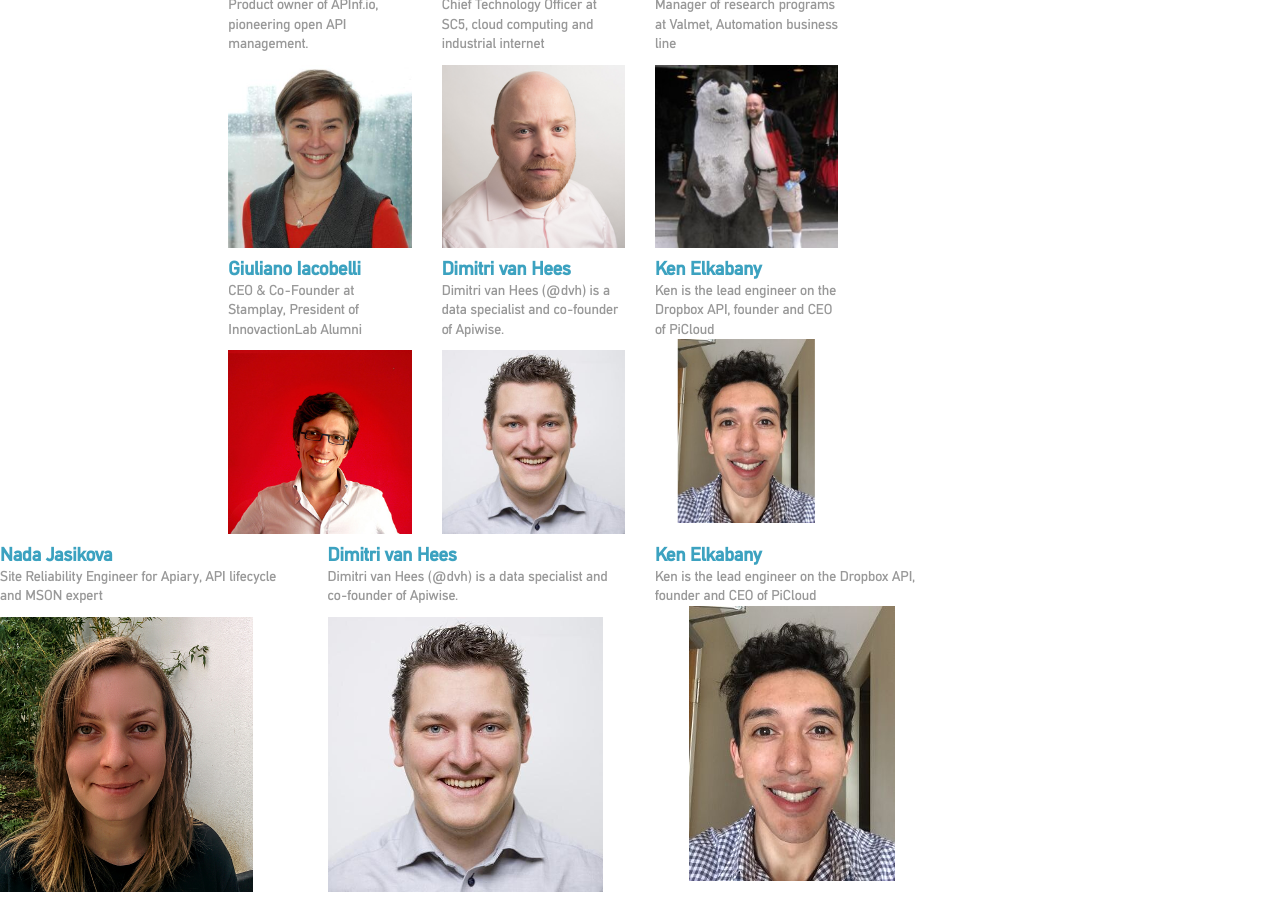
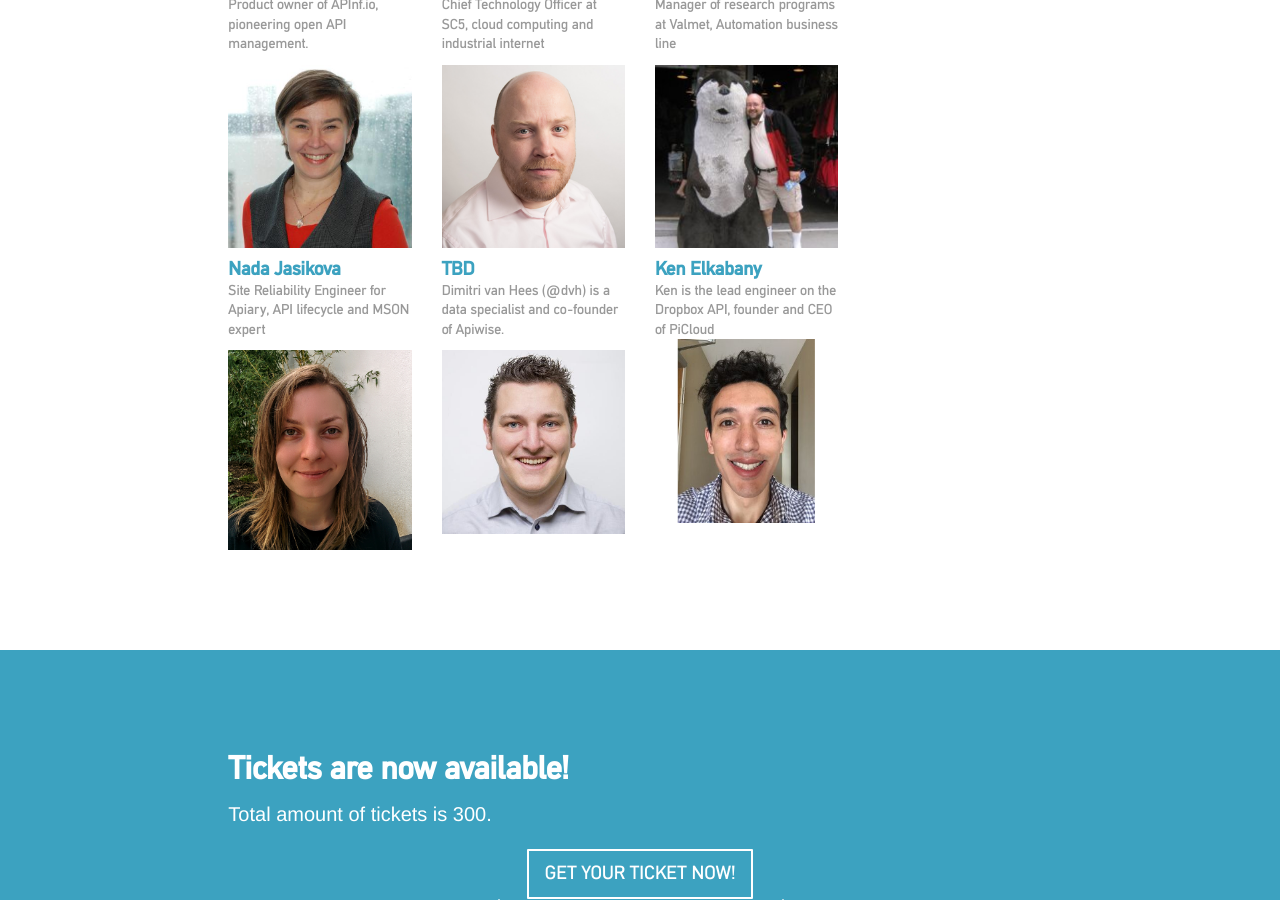
Before and after one commit to apidaysnordic/apidaysnordic.github.io, a Jekyll site: the page built from index.md, in a window 1280 px wide and 900 px high, scrolled down 5013 px. Built offline with Jekyll 4.4.1, drawn with Linux system fonts in a browser that asks for light colours; some web fonts are replaced; comment, search, counter and statistics services are not loaded.

```diff
--- a/_layouts/default.html
+++ b/_layouts/default.html
@@ -350,7 +350,7 @@
                         	</div>
                     </div>
 		</div>
-
+<!--
 		<div class="row">
                     	<div class="col-xs-12 col-sm-6 col-md-4 col-lg-3">
                         	<div class="speaker">
@@ -385,7 +385,7 @@
                         	</div>
                     	</div>
 		</div>
-
+      -->
 
                 <div class="row">
                     <div class="col-xs-12 col-sm-6 col-md-4 col-lg-3">
@@ -403,7 +403,7 @@
                     <div class="col-xs-12 col-sm-6 col-md-4 col-lg-3">
                         	<div class="speaker">
                             		<a href="">
-                                	<h4 class="speaker-profile">Dimitri van Hees<br><small>Dimitri van Hees (@dvh) is a data specialist and co-founder of Apiwise.</small></h4>
+                                	<h4 class="speaker-profile">TBD<br><small>Dimitri van Hees (@dvh) is a data specialist and co-founder of Apiwise.</small></h4>
                                 	<div class="speaker-image">
                                     		<img src="/images/speakers/dimitri.png" style="max-width: 100%" />
                                 	</div>
```
